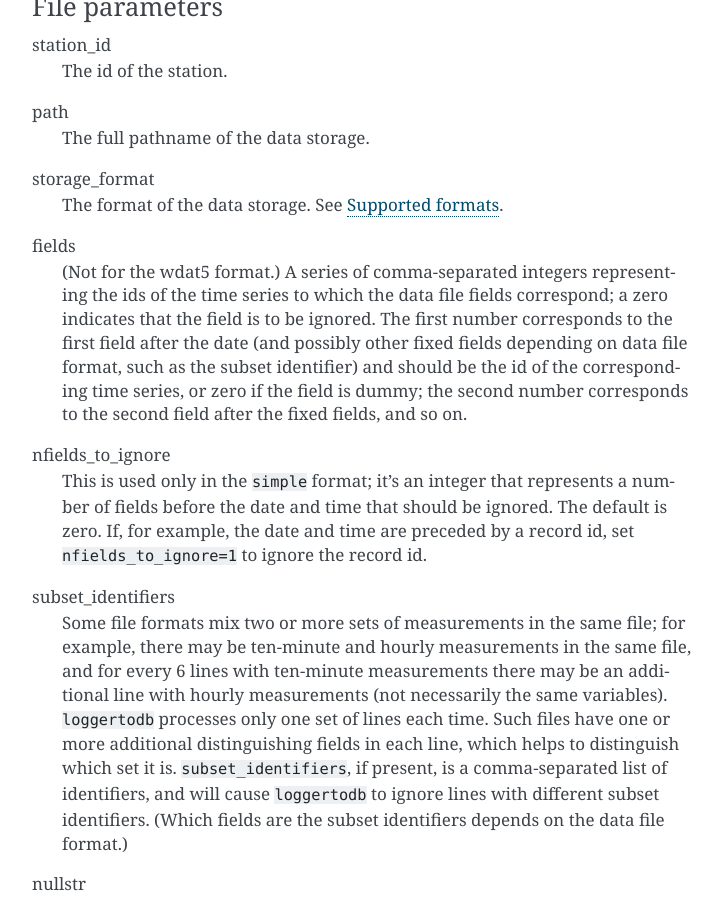
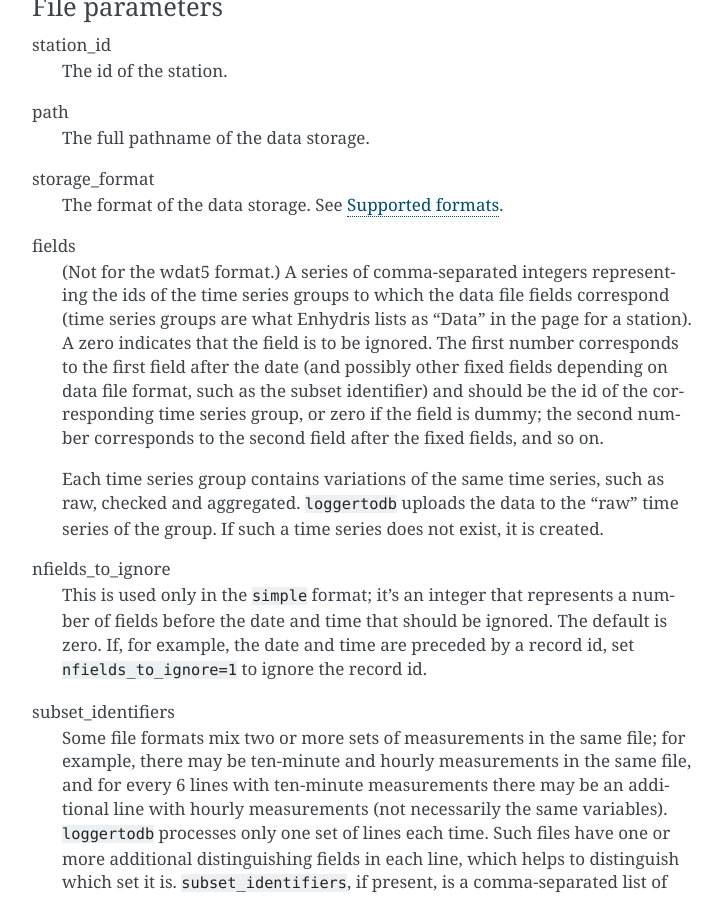
Before and after one commit to openmeteo/loggertodb, a Sphinx documentation site: the page built from docs/usage.rst, in a window 1280 px wide and 900 px high, scrolled down 4351 px. Shown: the whole window, without its empty margins (388-1110 px from the left). Built offline with Sphinx 7.4.7, drawn with Linux system fonts in a browser that asks for light colours; some of the changed text lies outside the part shown.

Commit message:
Support time series groups (fixes #31)

```diff
--- a/docs/usage.rst
+++ b/docs/usage.rst
@@ -68,8 +68,8 @@ Configuration file examples
 The following instructs ``loggertodb`` to use the single data file
 :file:`zeno.data` and upload its data to ``openmeteo.org``; the first
 field of each line (after the date and time) will be uploaded to time
-series 232, the second to 233, and so on. The last field of each line
-will not be uploaded (symbolized with the 0)::
+series group 232, the second to 233, and so on. The last field of each
+line will not be uploaded (symbolized with the 0)::
 
     [General]
     loglevel = WARNING
@@ -224,14 +224,20 @@ storage_format
 
 fields
    (Not for the wdat5 format.) A series of comma-separated integers
-   representing the ids of the time series to which the data file
-   fields correspond; a zero indicates that the field is to be
-   ignored. The first number corresponds to the first field after the
-   date (and possibly other fixed fields depending on data file
+   representing the ids of the time series groups to which the data file
+   fields correspond (time series groups are what Enhydris lists as
+   "Data" in the page for a station). A zero indicates that the field is
+   to be ignored. The first number corresponds to the first field after
+   the date (and possibly other fixed fields depending on data file
    format, such as the subset identifier) and should be the id of the
-   corresponding time series, or zero if the field is dummy; the
-   second number corresponds to the second field after the fixed
-   fields, and so on.
+   corresponding time series group, or zero if the field is dummy; the
+   second number corresponds to the second field after the fixed fields,
+   and so on.
+
+   Each time series group contains variations of the same time series,
+   such as raw, checked and aggregated. ``loggertodb`` uploads the data
+   to the "raw" time series of the group. If such a time series does not
+   exist, it is created.
 
 nfields_to_ignore
    This is used only in the ``simple`` format; it's an integer that
@@ -379,7 +385,7 @@ wdat5
    the directory name where your ``wlk`` files are stored (one file per
    month).
 
-   You can specify time series ids like this::
+   You can specify time serie group ids like this::
 
        outsideTemp = 1256
        hiOutsideTemp = 1257
```
Also changed, not shown: docs/development.rst (+17 -16 lines), docs/release-notes.rst (+14 -0 lines), 6 other files.
